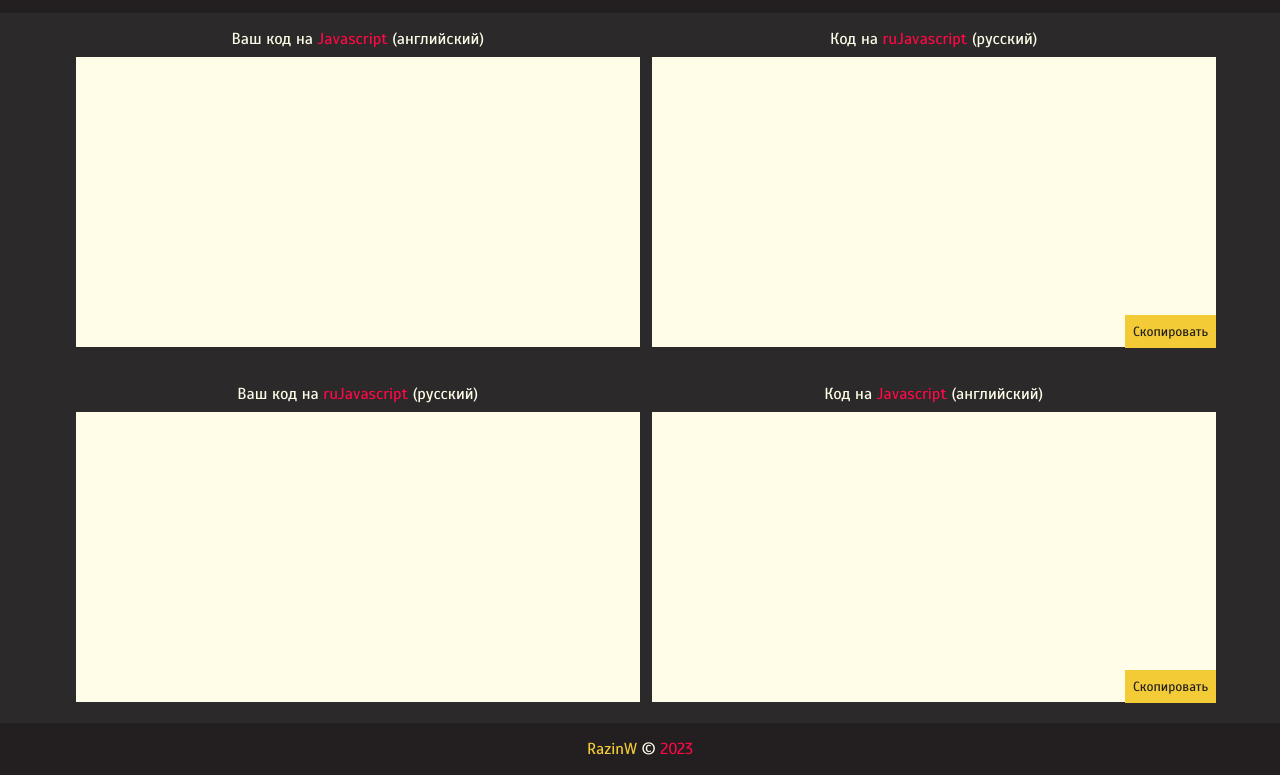
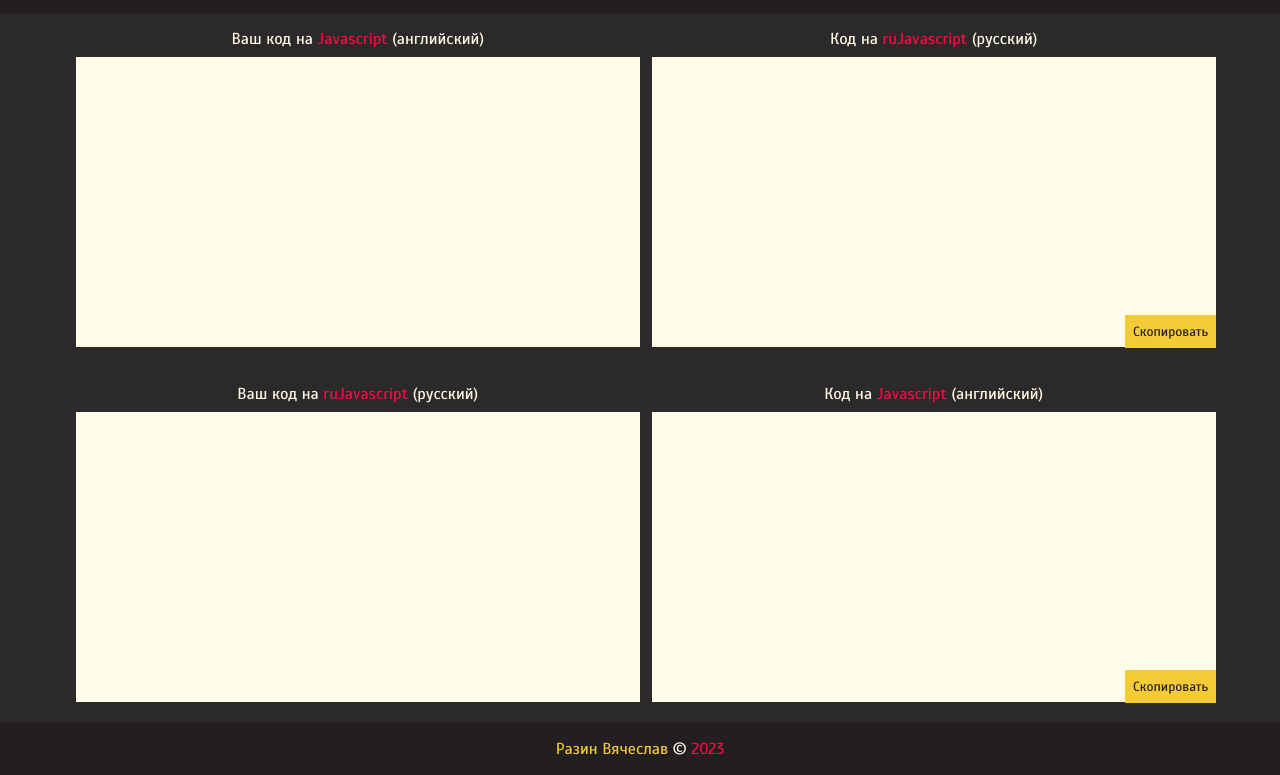
Before and after one commit to rujavascript/rujavascript.github.io, a plain HTML site: page index.html in a window 1280 px wide. Shown: the part 59-834 px from the top of the page. Drawn offline with Linux system fonts and the light colour scheme; files whose address does not match are found by name.

Commit message:
Add files via upload

```diff
--- a/index.html
+++ b/index.html
@@ -70,7 +70,7 @@
         </div>
         <footer>
             <div>
-                <a href="https://razinw.github.io/">RazinW</a> &copy <span id="year"></span>
+                <a href="https://razinvyacheslav.github.io/">Разин Вячеслав</a> &copy <span id="year"></span>
             </div>
         </footer>
         <script>document.querySelector("#year").innerText = new Date().getFullYear()</script>
```
